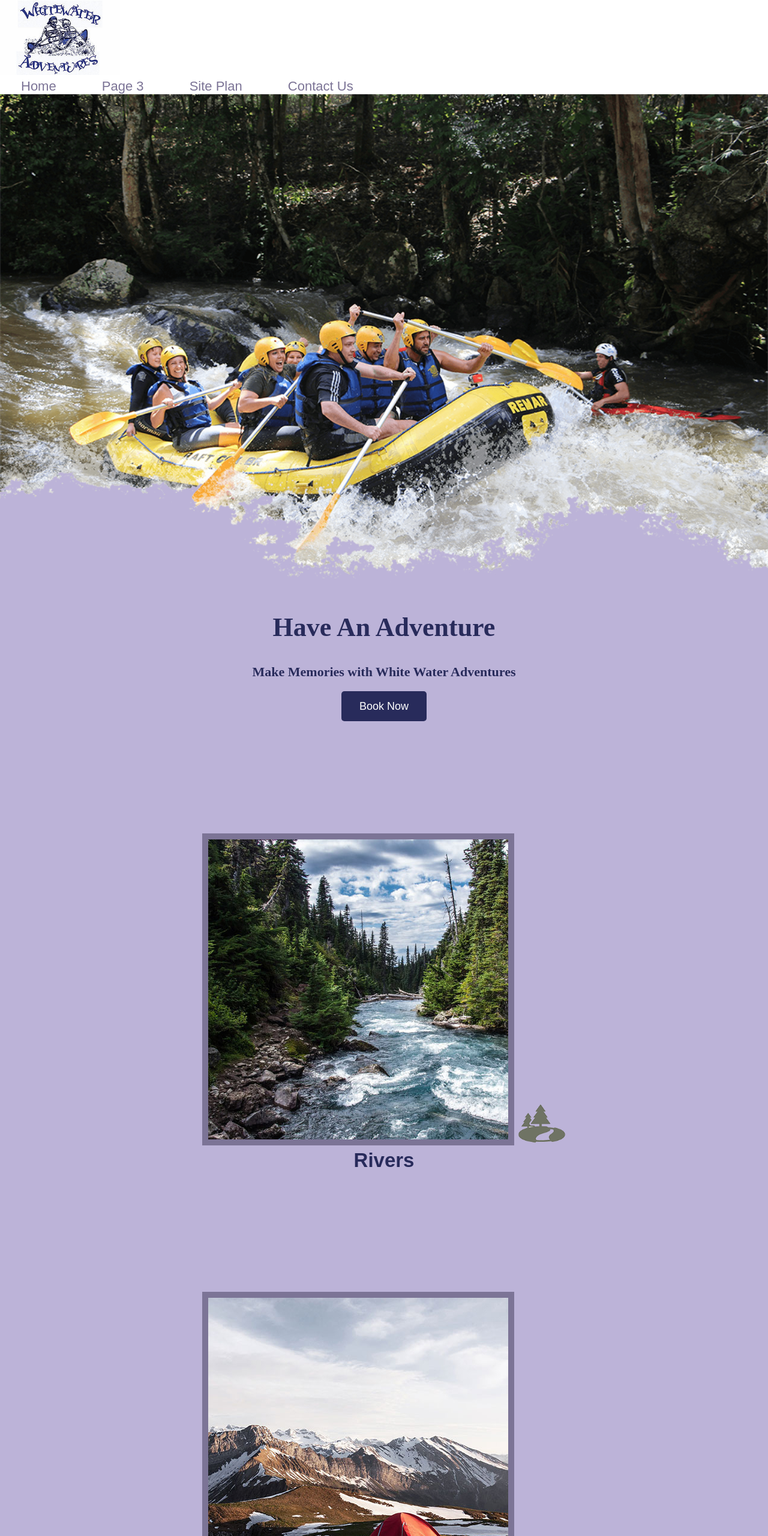
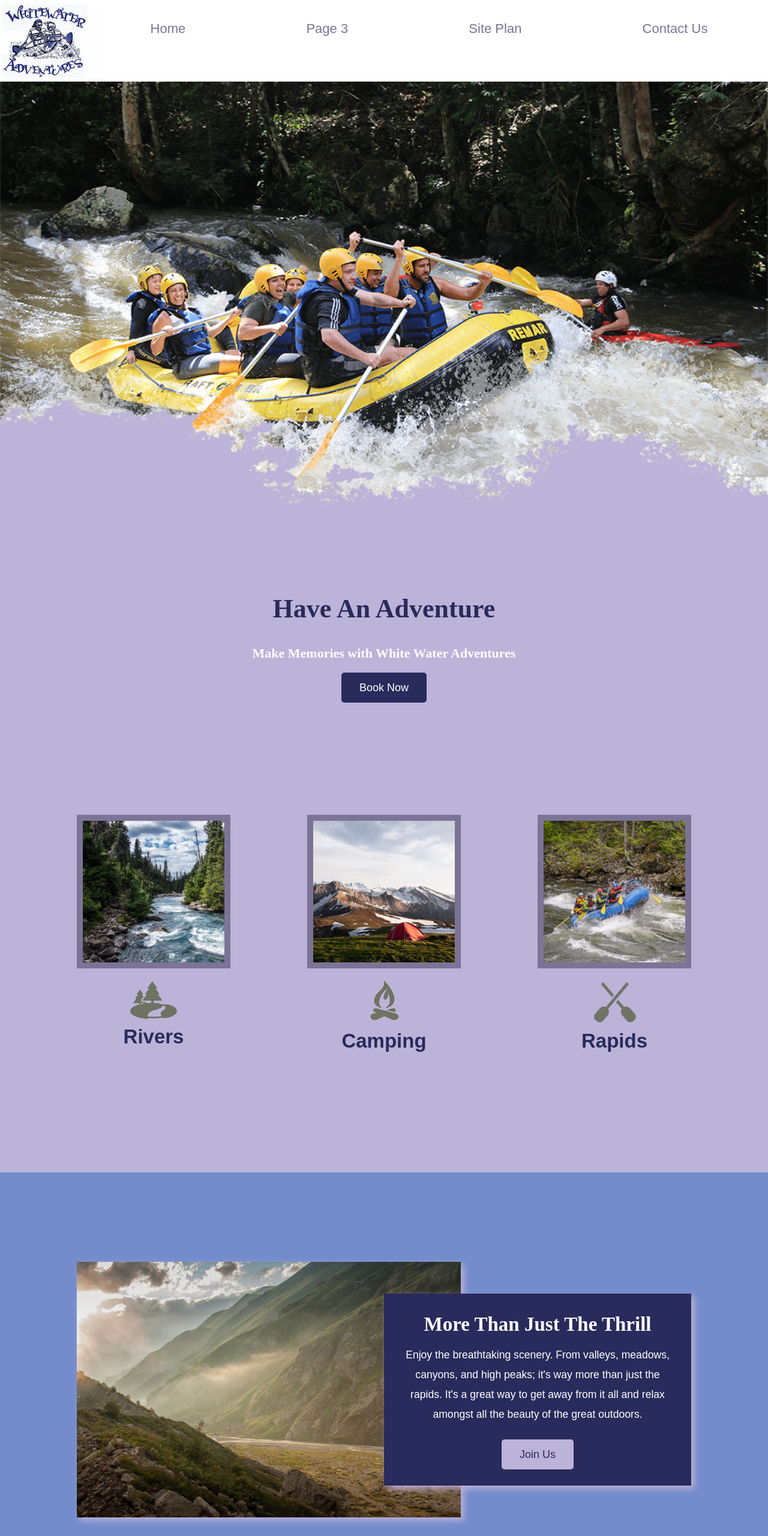
Before and after one commit to BrandonAnsbergs/wdd130, a plain HTML site: page wwr/index.html in a window 1280 px wide. Shown: the top 2560 px of the page at 60% size. Drawn offline with Linux system fonts and the light colour scheme; a web font is replaced by a local one.

Commit message:
final touches

```diff
--- a/wwr/styles/style.css
+++ b/wwr/styles/style.css
@@ -4,16 +4,37 @@
     max-width: 1600px;
     margin: auto;
 }
+#hero {
+    display: grid;
+    grid-template-columns: 1fr 3fr 1fr;
+    margin-top: -100px;
+}
+#hero, .home-grid {
+    display: block;
+    height: auto;
+}
+#hero-box {
+    grid-column: 1/4;
+    grid-row: 1/3;
+    z-index: 1;
+}
 #hero-img {
     width: 100%;
     height: auto;
     display: block;
+}
+#hero-msg {
+    grid-column: 2/3;
+    grid-row: 1/2;
+    margin-top: 100px;
+    z-index: 2;
 }
 #hero-msg h1 {
     text-align: center;
 }
 #hero-msg h4 {
     text-align: center;
+    color: white;
 }
 .button-box {
     text-align: center;
@@ -21,8 +42,29 @@
     font-family:  Oswal, sans-serif;
     color: white;
 }
-.rivers-card, .camping-card, .rappids-card {
+.rivers-card, .camping-card, .rapids-card {
     margin: 200px 0;
+}
+.card-img, .mountains {
+    width: 100%;
+}
+.rivers-card {
+    grid-column: 2/4;
+    grid-row: 2/3;
+}
+.camping-card {
+    grid-column: 5/7;
+    grid-row: 2/3;
+}
+.rapids-card {
+    grid-column: 8/10;
+    grid-row: 2/3;
+}
+.mountains {
+    grid-column: 2/7;
+    grid-row: 5/8;
+    margin: 100px 0px;
+    box-shadow: 5px 5px 10px #bcb3d8;
 }
 main section {
     text-align: center;
@@ -30,8 +72,8 @@ main section {
 #background {
     height: 725px;
     background-color: #748ccc;
-    margin-top: 200px;
-    margin-bottom: 100px;
+    grid-column: 1/11;
+    grid-row: 4/9;
 }
 body {
     background-color: #bcb3d8;
@@ -42,7 +84,16 @@ body {
 }
 header {
     background-color: white;
+    display: grid;
+    grid-template-columns: 150px auto;
+    z-index: 3;
+    position: relative;
 }
+nav {
+    display: flex;
+    justify-content: space-around;
+}
+
 nav a {
     text-align: center;
     text-decoration: none;
@@ -55,6 +106,10 @@ nav a:hover {
     text-decoration: none;
     font-family: Oswal, sans-serif;
     color: white;
+}
+.home-grid {
+    display: grid;
+    grid-template-columns: repeat(10, 1fr);
 }
 .home-title {
     font-family:  "Frijole";
@@ -102,10 +157,15 @@ h4 {
     text-decoration: none;
     font-family:  Oswal, sans-serif;
     color: #bcb3d8;
-
 }
 .card-img {
     border: 10px solid #7c7496;
+    transition: transform .5s;
+    box-shadow: 5px 5px 10px #bcb3d8;
+}
+.card-img:hover {
+    opacity: .6;
+    transform: scale(1.1);
 }
 main section img {
     box-sizing: border-box;
@@ -114,7 +174,10 @@ main section img {
     background-color: #282b5b;
     line-height: 1.5em;
     padding: 35px;
-    margin-top: 200px;
+    margin: 50px 0px;
+    grid-column: 6/10;
+    grid-row: 6/7;
+    box-shadow: 5px 5px 10px #bcb3d8;
 }
 .msg h2 {
     background-color: #282b5b;
@@ -135,6 +198,9 @@ footer {
     text-decoration: none;
     padding: 25px 50px;
     margin-top: 200px;
+    display: flex;
+    justify-content: space-around;
+    align-items: center;
 }
 .icon {
     width: 80px;
@@ -146,6 +212,8 @@ footer {
 }
 #logo_link {
     padding-top: 5px;
+    justify-self: center;
+    align-self: center;
 }
 footer p {
     font-size: 1.2em;
@@ -161,3 +229,45 @@ footer p a:hover {
 footer .social img {
     padding-top: 15px;
 }
+
+@media screen and (max-width: 900px) {
+    #hero, .home-grid {
+        display: block;
+        height: auto;
+    }
+    nav, footer {
+        flex-direction: column;
+    }
+    nav a {
+        display: block;
+        padding: 15px;
+    }
+    #hero {
+        margin-top: 0;
+    }
+    #hero-msg {
+        margin-top: 0;
+    }
+    #hero-msg h4 {
+        display: none;
+    }
+    .home-title {
+        font-size: 25px;
+        color: #6f7364;
+    }
+    .rivers-card, .camping-card, .rapids-card {
+        margin: 50px auto;
+        width: 60%;
+    }
+    #background {
+        display: none;
+    }
+    .mountains, .msg {
+        width: 80%;
+        display: block;
+        margin: 0 auto;
+    }
+    footer {
+        margin-top: 25px;
+    }
+}
```
